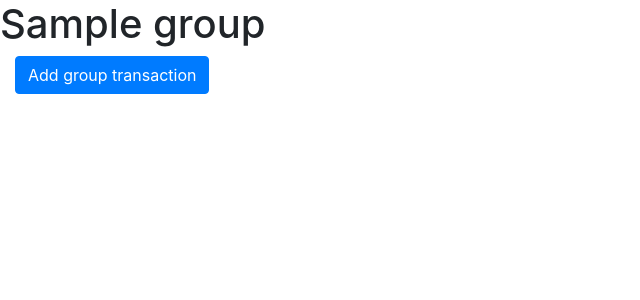
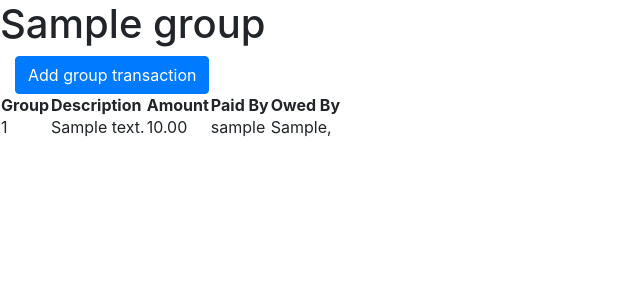
Before and after one commit to belwalrahul/paypals, a Django app: page /groups/1 in a window 1280 px wide. Shown: the part 56-356 px from the top of the page, without its empty margins (0-640 px from the left). Run offline with Django 4.2, Linux system fonts and the light colour scheme; a user stored in the database is signed in; tables that the repository leaves empty hold one stand-in row (values such as "Sample post").

Commit message:
added group transactions

```diff
--- a/core/forms.py
+++ b/core/forms.py
@@ -45,3 +45,9 @@ class GroupTransactionForm(forms.ModelForm):
     class Meta:
         model = Transactions
         fields = ('description', 'amount', 'paid_by', 'owed_by')
+    def __init__(self, *args, **kwargs):
+        grouplist = kwargs.pop('owed_by')
+        super().__init__(*args, **kwargs)
+        self.fields['owed_by'].queryset = User.objects.filter(
+            Q(id__in=[friend.id for friend in grouplist])
+        )
--- a/core/templates/grouppage.html
+++ b/core/templates/grouppage.html
@@ -3,3 +3,34 @@
 <div class="col-12">
     <button onclick="location.href='/groups/{{group.groupID}}/add'" type="button" class="btn btn-primary">Add group transaction</button>
   </div>
+
+  <table>
+    <thead>
+      <tr>
+        <th>Group</th>
+        <th>Description</th>
+        <th>Amount</th>
+        <th>Paid By</th>
+        <th>Owed By</th>
+      </tr>
+    </thead>
+    <tbody>
+      {% for transaction, owed_by in transactions.items %}
+            <tr>
+            <td>{{ transaction.groupID }}</td>
+            <td>{{ transaction.description }}</td>
+            <td>{{ transaction.amount }}</td>
+            <td>{{ transaction.paid_by }}</td>
+            <td>
+                {% for owed in owed_by %}
+                    {{ owed.first_name }},&nbsp;
+                {% endfor %}
+            </td>
+            </tr>
+        {% empty %}
+            <tr>
+            <td colspan="3">No transactions found.</td>
+            </tr>
+        {% endfor %}
+    </tbody>
+</table>
--- a/core/views.py
+++ b/core/views.py
@@ -1,5 +1,5 @@
 from django.shortcuts import render, redirect
-from core.forms import LoginForm, RegistrationForm, NewGroup, AddFriendForm, TransactionForm
+from core.forms import LoginForm, RegistrationForm, NewGroup, AddFriendForm, TransactionForm, GroupTransactionForm
 from core.models import Friend, Transactions, Group
 from django.contrib.auth.decorators import login_required
 from django.contrib.auth import authenticate, login, logout
@@ -72,18 +72,14 @@ def add_transaction(request):
     if request.method == 'POST':
         form = TransactionForm(request.POST)
         if form.is_valid():
-            f_groupID = form.cleaned_data['groupID']
             f_description = form.cleaned_data['description']
             f_amount = form.cleaned_data['amount']
             f_paid_by = form.cleaned_data['paid_by']
             f_owed_by = form.cleaned_data['owed_by'] | User.objects.filter(id=request.user.id)
-            temp_owed_by = request.POST.get("owed_by")
 
-            transaction = Transactions.objects.create(groupID = f_groupID, description = f_description, amount = f_amount, paid_by = f_paid_by)
+            transaction = Transactions.objects.create(groupID = 0, description = f_description, amount = f_amount, paid_by = f_paid_by)
             transaction.owed_by.set(f_owed_by)
-            print(temp_owed_by)
-            print(f_paid_by)
-            print(f_owed_by)
+
             transaction.save()
 
             return redirect('/')
@@ -202,14 +198,39 @@ def callUserLogOutFn(request):
 @login_required(login_url='/login/')
 def grouppage(request,id):
     group = Group.objects.get(groupID=id)
-    page_data = { "group": group  }
+    page_data = {}
+    transaction_data = {}
+    try:
+        transactions = Transactions.objects.filter(groupID = id)
+        for transaction in transactions:
+            transaction_data[transaction] = transaction.owed_by.all()
+        # print("----------------> " + transactions + " <----------------")a
+        page_data = {"group": group, "transactions": transaction_data}
+    except Transactions.DoesNotExist:
+        page_data = {"group": group}
     return render(request, 'grouppage.html',page_data)
 
 @login_required(login_url='/login/')
 def add_grouptransaction(request,id):
     group = Group.objects.get(groupID=id)
+    userList = group.userList.all()
+    print(userList)
     page_data = { "group": group  }
     if request.method == 'POST':
-        print("inside post")
+        form = GroupTransactionForm(request.POST,owed_by=userList)
+        if form.is_valid():
+            f_description = form.cleaned_data['description']
+            f_amount = form.cleaned_data['amount']
+            f_paid_by = form.cleaned_data['paid_by']
+            f_owed_by = form.cleaned_data['owed_by'] | User.objects.filter(id=request.user.id)
+
+            transaction = Transactions.objects.create(groupID = id, description = f_description, amount = f_amount, paid_by = f_paid_by)
+            transaction.owed_by.set(f_owed_by)
+
+            transaction.save()
+            rdr = "/groups/"+str(id)+"/add"
+            return redirect(rdr)
     else:
+        transaction_form = GroupTransactionForm(owed_by=userList)
+        page_data = { "transaction_form": transaction_form }
         return render(request, 'addgrouptrans.html',page_data)
```
Also changed, not shown: core/templates/addgrouptrans.html (+14 -2 lines).
